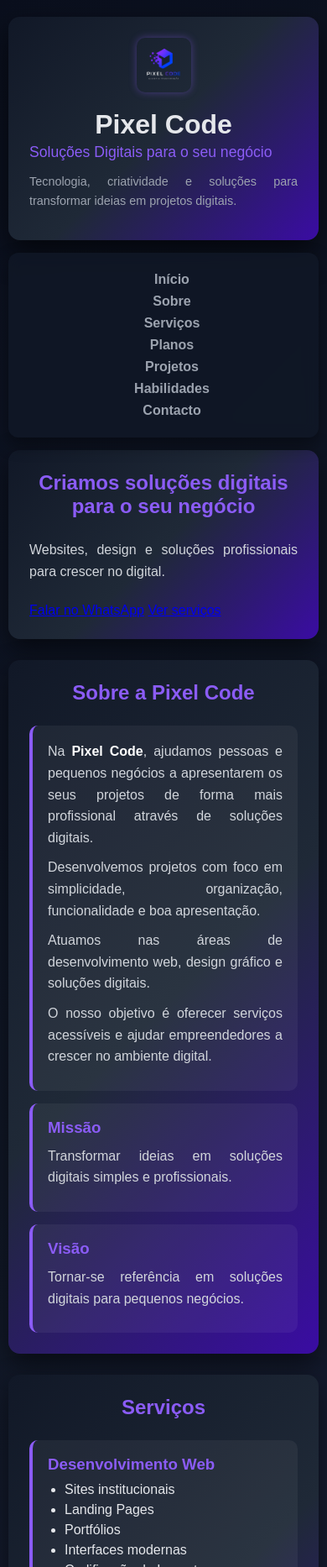
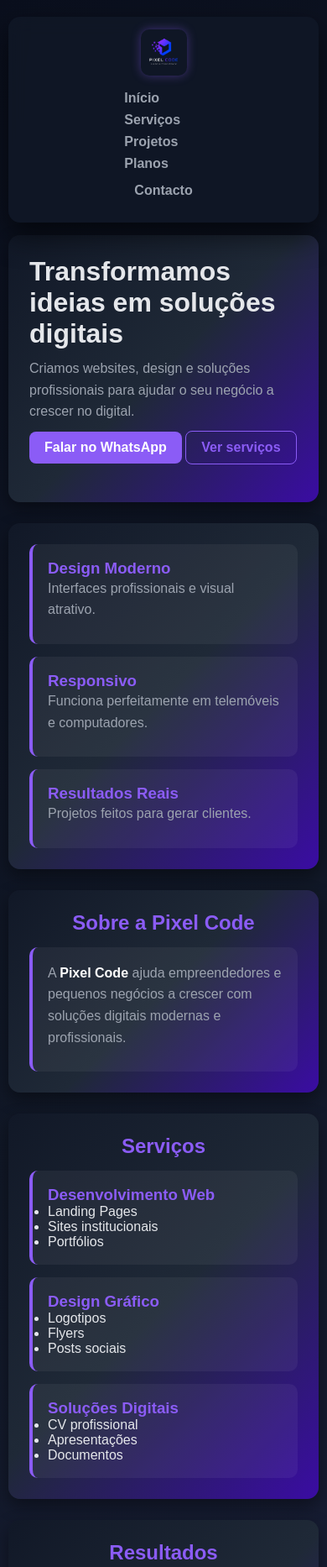
Before and after one commit to kelsonbj/pixel-code, a plain HTML site: page index.html in a window 390 px wide. Shown: the top 1866 px of the page at 84% size. Drawn offline with Linux system fonts and the light colour scheme.

Commit message:
atualizei a landing pag

```diff
--- a/css/style.css
+++ b/css/style.css
@@ -1,4 +1,25 @@
 @charset "UTF-8";
+
+/* =======================================================
+   🎨 VARIÁVEIS (SISTEMA DE CORES)
+======================================================= */
+:root {
+    --bg-main: #0A0F1D;
+    --bg-secondary: #111827;
+    --bg-card: rgba(255,255,255,0.05);
+
+    --primary: #8B5CF6;
+    --primary-dark: #3A0CA3;
+
+    --text-main: #E5E7EB;
+    --text-secondary: #9CA3AF;
+
+    --border: rgba(255,255,255,0.08);
+
+    --shadow-strong: 0 15px 35px rgba(0,0,0,0.6);
+    --shadow-soft: 0 8px 20px rgba(0,0,0,0.4);
+}
+
 /* =======================================================
    RESET / BASE
 ======================================================= */
@@ -6,11 +27,17 @@
     margin: 0;
     padding: 0;
     box-sizing: border-box;
+}
+
+body {
     font-family: Arial, Helvetica, sans-serif;
-}
-:root
-{
+    background: linear-gradient(135deg, var(--bg-main), var(--bg-secondary), #1A1F3A, var(--primary-dark));
+    color: var(--text-main);
 
+    display: flex;
+    flex-direction: column;
+    align-items: center;
+    padding: 20px 10px;
 }
 
 html {
@@ -18,110 +45,13 @@
 }
 
 /* =======================================================
-   BODY / LAYOUT GLOBAL
+   LAYOUT GLOBAL
 ======================================================= */
-body {
-    background: linear-gradient(135deg, #0A0F1D, #111827, #1A1F3A, #2A0F4F);
-    color: #E5E7EB;
-    display: flex;
-    flex-direction: column;
-    align-items: center;
-    padding: 20px 10px;
-}
-
-/* container central */
 .container {
     width: 100%;
     max-width: 1100px;
 }
 
-/* =======================================================
-   HEADER
-======================================================= */
-header {
-    background: linear-gradient(135deg, #111827, #1F2937, #3A0CA3);
-    padding: 25px;
-    border-radius: 14px;
-    margin-bottom: 15px;
-    box-shadow: 0 15px 35px rgba(0,0,0,0.6);
-}
-
-.header-content {
-    display: flex;
-    gap: 20px;
-    align-items: center;
-    flex-wrap: wrap;
-}
-
-header img {
-    width: 65px;
-    border-radius: 10px;
-    box-shadow: 0 0 10px rgba(139,92,246,0.4);
-}
-
-.subtitle {
-    color: #8B5CF6;
-    font-size: 1.1rem;
-}
-
-.description {
-    color: #9CA3AF;
-    font-size: 0.9rem;
-}
-
-/* =======================================================
-   NAV / MENU
-======================================================= */
-nav {
-    background: rgba(17, 24, 39, 0.8);
-    backdrop-filter: blur(8px);
-    padding: 15px;
-    border-radius: 12px;
-    margin-bottom: 15px;
-    text-align: center;
-    box-shadow: 0 8px 20px rgba(0,0,0,0.4);
-}
-
-nav ul {
-    list-style: none;
-}
-
-nav li {
-    display: inline-block;
-    margin: 0 10px;
-}
-
-nav a {
-    color: #9CA3AF;
-    text-decoration: none;
-    font-weight: bold;
-    transition: 0.3s;
-    position: relative;
-}
-
-/* efeito underline animado */
-nav a::after {
-    content: "";
-    position: absolute;
-    width: 0%;
-    height: 2px;
-    background: #8B5CF6;
-    left: 0;
-    bottom: -5px;
-    transition: 0.3s;
-}
-
-nav a:hover {
-    color: #fff;
-}
-
-nav a:hover::after {
-    width: 100%;
-}
-
-/* =======================================================
-   MAIN
-======================================================= */
 main {
     display: flex;
     flex-direction: column;
@@ -129,35 +59,131 @@
 }
 
 /* =======================================================
+   HEADER / NAVBAR
+======================================================= */
+.header {
+    width: 100%;
+    background: rgba(17, 24, 39, 0.8);
+    backdrop-filter: blur(10px);
+    border-radius: 14px;
+    margin-bottom: 15px;
+    box-shadow: var(--shadow-strong);
+}
+
+.nav-content {
+    display: flex;
+    justify-content: space-between;
+    align-items: center;
+    padding: 15px 20px;
+}
+
+.logo {
+    width: 55px;
+    border-radius: 10px;
+    box-shadow: 0 0 12px rgba(139,92,246,0.4);
+}
+
+.menu {
+    list-style: none;
+}
+
+.menu li {
+    display: inline-block;
+    margin-left: 15px;
+}
+
+.menu a {
+    color: var(--text-secondary);
+    text-decoration: none;
+    font-weight: bold;
+    position: relative;
+    transition: 0.3s;
+}
+
+.menu a:hover {
+    color: #fff;
+}
+
+.menu a::after {
+    content: "";
+    position: absolute;
+    width: 0%;
+    height: 2px;
+    background: var(--primary);
+    left: 0;
+    bottom: -5px;
+    transition: 0.3s;
+}
+
+.menu a:hover::after {
+    width: 100%;
+}
+
+/* =======================================================
    SECTIONS
 ======================================================= */
-section {
-    background: linear-gradient(135deg, #111827, #1F2937, #3A0CA3);
+.section {
+    background: linear-gradient(135deg, var(--bg-secondary), #1F2937, var(--primary-dark));
     padding: 25px;
     border-radius: 14px;
-    box-shadow: 0 12px 30px rgba(0,0,0,0.5);
+    box-shadow: var(--shadow-soft);
     display: flex;
     flex-wrap: wrap;
     gap: 15px;
 }
 
 /* =======================================================
+   HERO
+======================================================= */
+.hero-content {
+    display: flex;
+    align-items: center;
+    justify-content: space-between;
+    flex-wrap: wrap;
+    gap: 20px;
+}
+
+.hero-text {
+    flex: 1;
+}
+
+.hero-image {
+    flex: 1;
+}
+
+/* =======================================================
    TITLES
 ======================================================= */
+h1 {
+    font-size: 2rem;
+    margin-bottom: 10px;
+}
+
 h2 {
     width: 100%;
     text-align: center;
-    color: #8B5CF6;
+    color: var(--primary);
+}
+
+h3 {
+    color: var(--primary);
+}
+
+/* =======================================================
+   TEXTOS
+======================================================= */
+p {
+    color: var(--text-secondary);
+    line-height: 1.6;
     margin-bottom: 10px;
 }
 
-h3 {
-    color: #8B5CF6;
-    margin-bottom: 10px;
+strong {
+    color: #fff;
 }
 
 /* =======================================================
-   GRID (novo)
+   GRID
 ======================================================= */
 .grid-3 {
     display: grid;
@@ -170,16 +196,19 @@
    CARDS
 ======================================================= */
 .card {
-    background: rgba(255,255,255,0.05);
+    background: var(--bg-card);
     padding: 18px;
     border-radius: 10px;
-    border-left: 4px solid #8B5CF6;
-    transition: 0.3s;
+    border-left: 4px solid var(--primary);
     position: relative;
     overflow: hidden;
+    transition: 0.3s;
 }
 
-/* efeito glow suave */
+.card:hover {
+    transform: translateY(-6px);
+}
+
 .card::before {
     content: "";
     position: absolute;
@@ -193,121 +222,75 @@
     opacity: 1;
 }
 
-.card:hover {
-    transform: translateY(-6px) scale(1.01);
+.destaque {
+    border-left: 4px solid #fff;
+    background: linear-gradient(135deg, var(--primary-dark), var(--primary));
 }
 
 /* =======================================================
-   SOBRE
+   BOTÕES
 ======================================================= */
-.full {
-    width: 100%;
+.btn {
+    display: inline-block;
+    padding: 10px 18px;
+    border-radius: 8px;
+    text-decoration: none;
+    font-weight: bold;
+    transition: 0.3s;
 }
 
-.row {
-    display: flex;
-    gap: 15px;
-    width: 100%;
-    flex-wrap: wrap;
+.btn.primary {
+    background: var(--primary);
+    color: #fff;
 }
 
-.row .card {
-    flex: 1 1 300px;
+.btn.primary:hover {
+    background: #7C3AED;
 }
 
-/* =======================================================
-   TEXTOS
-======================================================= */
-p {
-    margin-bottom: 10px;
-    line-height: 1.6;
-    color: #D1D5DB;
-    text-align: justify;
+.btn.secondary {
+    border: 1px solid var(--primary);
+    color: var(--primary);
 }
 
-ul {
-    padding-left: 20px;
+.btn.secondary:hover {
+    background: var(--primary);
+    color: #fff;
 }
 
-li {
-    margin-bottom: 6px;
+.btn.small {
+    padding: 6px 12px;
 }
 
 /* =======================================================
    FOOTER
 ======================================================= */
-footer {
-    background: linear-gradient(135deg, #111827, #1F2937, #3A0CA3);
+.footer {
+    width: 100%;
+    margin-top: 15px;
     padding: 20px;
+    text-align: center;
+    background: linear-gradient(135deg, var(--bg-secondary), #1F2937, var(--primary-dark));
     border-radius: 12px;
-    text-align: center;
-    margin-top: 15px;
-    color: #9CA3AF;
-}
-
-footer p {
-    text-align: center;
-}
-
-strong {
-    color: #fff;
-}
-
-/* =======================================================
-   QR CONTACTO
-======================================================= */
-.qr-container {
-    display: flex;
-    justify-content: center;
-    gap: 30px;
-    flex-wrap: wrap;
-    margin-top: 15px;
-}
-
-.qr-box {
-    text-align: center;
-    background: rgba(255,255,255,0.05);
-    padding: 15px;
-    border-radius: 12px;
-    border: 1px solid rgba(255,255,255,0.08);
-    transition: 0.3s;
-    width: 180px;
-}
-
-.qr-box:hover {
-    transform: translateY(-6px) scale(1.05);
-    box-shadow: 0 0 20px rgba(139,92,246,0.3);
-}
-
-.qr-box img {
-    width: 120px;
-    margin: 10px 0;
-    border-radius: 6px;
-}
-
-.qr-box p {
-    font-size: 0.85rem;
-    color: #9CA3AF;
-}
-
-.rodape {
-    text-align: center;
+    color: var(--text-secondary);
 }
 
 /* =======================================================
    RESPONSIVO
 ======================================================= */
 @media (max-width: 600px) {
-    header {
-        text-align: center;
+
+    .nav-content {
+        flex-direction: column;
+        gap: 10px;
     }
 
-    .header-content {
-        flex-direction: column;
-    }
-
-    nav li {
+    .menu li {
         display: block;
         margin: 8px 0;
     }
+
+    .hero-content {
+        flex-direction: column;
+    }
 }
--- a/index.html
+++ b/index.html
@@ -3,94 +3,90 @@
 <head>
     <meta charset="UTF-8">
     <meta name="viewport" content="width=device-width, initial-scale=1.0">
-    <title>Pixel Code | Soluções Digitais</title>
-
+    <title>Pixel Code</title>
     <meta name="description" content="Pixel Code - Desenvolvimento web, design gráfico e soluções digitais para o seu negócio.">
-
     <link rel="stylesheet" href="css/style.css">
     <link rel="shortcut icon" href="img/favicon.png" type="image/x-icon">
 </head>
-
 <body>
 
-    <!-- HEADER -->
-    <header class="container header">
-        <div class="header-content">
+<!-- NAVBAR -->
+<header class="header">
+    <div class="container nav-content">
         <img src="img/logo3.png" alt="Logo Pixel Code" class="logo">
 
-            <div>
-                <h1>Pixel Code</h1>
-                <p class="subtitle">Soluções Digitais para o seu negócio</p>
-                <p class="description">
-                    Tecnologia, criatividade e soluções para transformar ideias em projetos digitais.
-                </p>
-            </div>
+        <ul class="menu">
+            <li><a href="#hero">Início</a></li>
+            <li><a href="#servicos">Serviços</a></li>
+            <li><a href="#projetos">Projetos</a></li>
+            <li><a href="#planos">Planos</a></li>
+            <li><a href="#cta" class="btn small">Contacto</a></li>
+        </ul>
     </div>
 </header>
-
-    <!-- NAV -->
-    <nav class="container nav">
-        <ul>
-            <li><a href="#hero">Início</a></li>
-            <li><a href="#sobre">Sobre</a></li>
-            <li><a href="#servicos">Serviços</a></li>
-            <li><a href="#planos">Planos</a></li>
-            <li><a href="#projetos">Projetos</a></li>
-            <li><a href="#habilidades">Habilidades</a></li>
-            <li><a href="#cta">Contacto</a></li>
-        </ul>
-    </nav>
 
 <main class="container">
 
     <!-- HERO -->
     <section id="hero" class="section hero">
-            <h2>Criamos soluções digitais para o seu negócio</h2>
-            <p>Websites, design e soluções profissionais para crescer no digital.</p>
+        <div class="hero-content">
+
+            <div class="hero-text">
+                <h1>Transformamos ideias em soluções digitais</h1>
+                <p>
+                    Criamos websites, design e soluções profissionais para ajudar
+                    o seu negócio a crescer no digital.
+                </p>
 
                 <div class="hero-buttons">
-                <a href="https://wa.me/SEUNUMERO" target="_blank" class="btn primary">Falar no WhatsApp</a>
-                <a href="#servicos" class="btn secondary">Ver serviços</a>
+                    <a href="https://wa.me/SEUNUMERO" target="_blank" class="btn primary">
+                        Falar no WhatsApp
+                    </a>
+                    <a href="#servicos" class="btn secondary">
+                        Ver serviços
+                    </a>
+                </div>
+            </div>
+
+            <div class="hero-image">
+                <!-- imagem depois -->
+            </div>
+
+        </div>
+    </section>
+
+    <!-- DESTAQUES -->
+    <section class="section">
+        <div class="grid-3">
+
+            <article class="card">
+                <h3>Design Moderno</h3>
+                <p>Interfaces profissionais e visual atrativo.</p>
+            </article>
+
+            <article class="card">
+                <h3>Responsivo</h3>
+                <p>Funciona perfeitamente em telemóveis e computadores.</p>
+            </article>
+
+            <article class="card">
+                <h3>Resultados Reais</h3>
+                <p>Projetos feitos para gerar clientes.</p>
+            </article>
+
         </div>
     </section>
 
     <!-- SOBRE -->
-        <section id="sobre" class="section">
+    <section class="section">
         <h2>Sobre a Pixel Code</h2>
 
         <article class="card full">
             <p>
-                    Na <strong>Pixel Code</strong>, ajudamos pessoas e pequenos negócios
-                    a apresentarem os seus projetos de forma mais profissional através
-                    de soluções digitais.
-                </p>
-
-                <p>
-                    Desenvolvemos projetos com foco em simplicidade, organização,
-                    funcionalidade e boa apresentação.
-                </p>
-
-                <p>
-                    Atuamos nas áreas de desenvolvimento web, design gráfico e soluções digitais.
-                </p>
-
-                <p>
-                    O nosso objetivo é oferecer serviços acessíveis e ajudar
-                    empreendedores a crescer no ambiente digital.
+                A <strong>Pixel Code</strong> ajuda empreendedores e pequenos negócios
+                a crescer com soluções digitais modernas e profissionais.
             </p>
         </article>
-
-            <div class="row">
-                <article class="card">
-                    <h3>Missão</h3>
-                    <p>Transformar ideias em soluções digitais simples e profissionais.</p>
-                </article>
-
-                <article class="card">
-                    <h3>Visão</h3>
-                    <p>Tornar-se referência em soluções digitais para pequenos negócios.</p>
-                </article>
-            </div>
     </section>
 
     <!-- SERVIÇOS -->
@@ -102,11 +98,9 @@
             <article class="card">
                 <h3>Desenvolvimento Web</h3>
                 <ul>
+                    <li>Landing Pages</li>
                     <li>Sites institucionais</li>
-                        <li>Landing Pages</li>
                     <li>Portfólios</li>
-                        <li>Interfaces modernas</li>
-                        <li>Codificação de Layouts</li>
                 </ul>
             </article>
 
@@ -114,20 +108,66 @@
                 <h3>Design Gráfico</h3>
                 <ul>
                     <li>Logotipos</li>
-                        <li>Identidade visual</li>
-                        <li>Flyers e banners</li>
-                        <li>Posts para redes sociais</li>
+                    <li>Flyers</li>
+                    <li>Posts sociais</li>
                 </ul>
             </article>
 
             <article class="card">
                 <h3>Soluções Digitais</h3>
                 <ul>
-                        <li>Criação de CV</li>
-                        <li>Formatação de documentos</li>
+                    <li>CV profissional</li>
                     <li>Apresentações</li>
-                        <li>Conversões PDF/Word</li>
+                    <li>Documentos</li>
                 </ul>
+            </article>
+
+        </div>
+    </section>
+
+    <!-- PROVA / RESULTADOS -->
+    <section class="section">
+        <h2>Resultados</h2>
+
+        <div class="grid-3">
+
+            <article class="card">
+                <h3>+10</h3>
+                <p>Projetos entregues</p>
+            </article>
+
+            <article class="card">
+                <h3>100%</h3>
+                <p>Satisfação</p>
+            </article>
+
+            <article class="card">
+                <h3>48h</h3>
+                <p>Entrega média</p>
+            </article>
+
+        </div>
+    </section>
+
+    <!-- PROJETOS -->
+    <section id="projetos" class="section">
+        <h2>Projetos</h2>
+
+        <div class="grid-3">
+
+            <article class="card">
+                <h3>Portfólio</h3>
+                <p>Apresentação profissional.</p>
+            </article>
+
+            <article class="card">
+                <h3>Landing Page</h3>
+                <p>Focada em conversão.</p>
+            </article>
+
+            <article class="card">
+                <h3>Identidade Visual</h3>
+                <p>Criação de marca.</p>
             </article>
 
         </div>
@@ -141,7 +181,6 @@
 
             <article class="card">
                 <h3>Básico</h3>
-                    <p>Ideal para começar</p>
                 <p><strong>15.000 Kz</strong></p>
                 <ul>
                     <li>1 página</li>
@@ -151,7 +190,6 @@
 
             <article class="card destaque">
                 <h3>Profissional</h3>
-                    <p>Mais completo</p>
                 <p><strong>35.000 Kz</strong></p>
                 <ul>
                     <li>Até 5 páginas</li>
@@ -162,69 +200,44 @@
 
             <article class="card">
                 <h3>Premium</h3>
-                    <p>Para negócios sérios</p>
                 <p><strong>60.000 Kz</strong></p>
                 <ul>
                     <li>Site completo</li>
                     <li>Design avançado</li>
-                        <li>Suporte</li>
                 </ul>
             </article>
 
         </div>
     </section>
 
-        <!-- PROJETOS -->
-        <section id="projetos" class="section">
-            <h2>Projetos</h2>
-
-            <div class="grid-3">
-
-                <article class="card">
-                    <h3>Portfólio Profissional</h3>
-                    <p>Apresentação de competências e projetos.</p>
-                    <p><strong>Tecnologias:</strong> HTML e CSS</p>
-                </article>
-
-                <article class="card">
-                    <h3>Landing Page</h3>
-                    <p>Apresentação de serviços e produtos.</p>
-                    <p><strong>Tecnologias:</strong> HTML, CSS e JavaScript</p>
-                </article>
-
-                <article class="card">
-                    <h3>Identidade Visual</h3>
-                    <p>Criação completa de marca.</p>
-                    <p><strong>Serviços:</strong> Logo, cores e design.</p>
-                </article>
-
-            </div>
-        </section>
-
-        <!-- HABILIDADES -->
-        <section id="habilidades" class="section">
-            <h2>Habilidades</h2>
+    <!-- VANTAGENS -->
+    <section class="section">
+        <h2>Por que escolher a Pixel Code?</h2>
 
         <article class="card">
             <ul>
-                    <li>HTML, CSS, JavaScript</li>
-                    <li>Design Responsivo</li>
-                    <li>UI/UX</li>
-                    <li>Design Gráfico</li>
+                <li>Sites rápidos e profissionais</li>
+                <li>Design moderno que atrai clientes</li>
+                <li>Entrega rápida</li>
+                <li>Suporte direto</li>
             </ul>
         </article>
     </section>
 
-        <!-- CTA -->
-        <section id="cta" class="section">
-            <h2>Vamos trabalhar juntos?</h2>
+    <!-- CTA FINAL -->
+    <section id="cta" class="section cta">
+        <h2>Comece agora o seu projeto digital</h2>
 
         <article class="card center">
-                <p>Entre em contacto e comece o seu projeto.</p>
+            <p>Fale connosco e tenha o seu site pronto em poucos dias.</p>
 
             <div class="hero-buttons">
-                    <a href="https://wa.me/SEUNUMERO" target="_blank" class="btn primary">WhatsApp</a>
-                    <a href="https://instagram.com/SEUUSER" target="_blank" class="btn secondary">Instagram</a>
+                <a href="https://wa.me/SEUNUMERO" target="_blank" class="btn primary">
+                    WhatsApp
+                </a>
+                <a href="https://instagram.com/SEUUSER" target="_blank" class="btn secondary">
+                    Instagram
+                </a>
             </div>
         </article>
     </section>
@@ -232,9 +245,11 @@
 </main>
 
 <!-- FOOTER -->
-    <footer class="container footer">
-        <p>Soluções Digitais para o seu negócio.</p>
-        <p>&copy; 2026 Pixel Code. Todos os direitos reservados.</p>
+<footer class="footer">
+    <div class="container">
+        <p>Pixel Code - Soluções Digitais</p>
+        <p>&copy; 2026 Todos os direitos reservados</p>
+    </div>
 </footer>
 
 </body>
```
Lines whose indentation alone changed are shown as unchanged.
